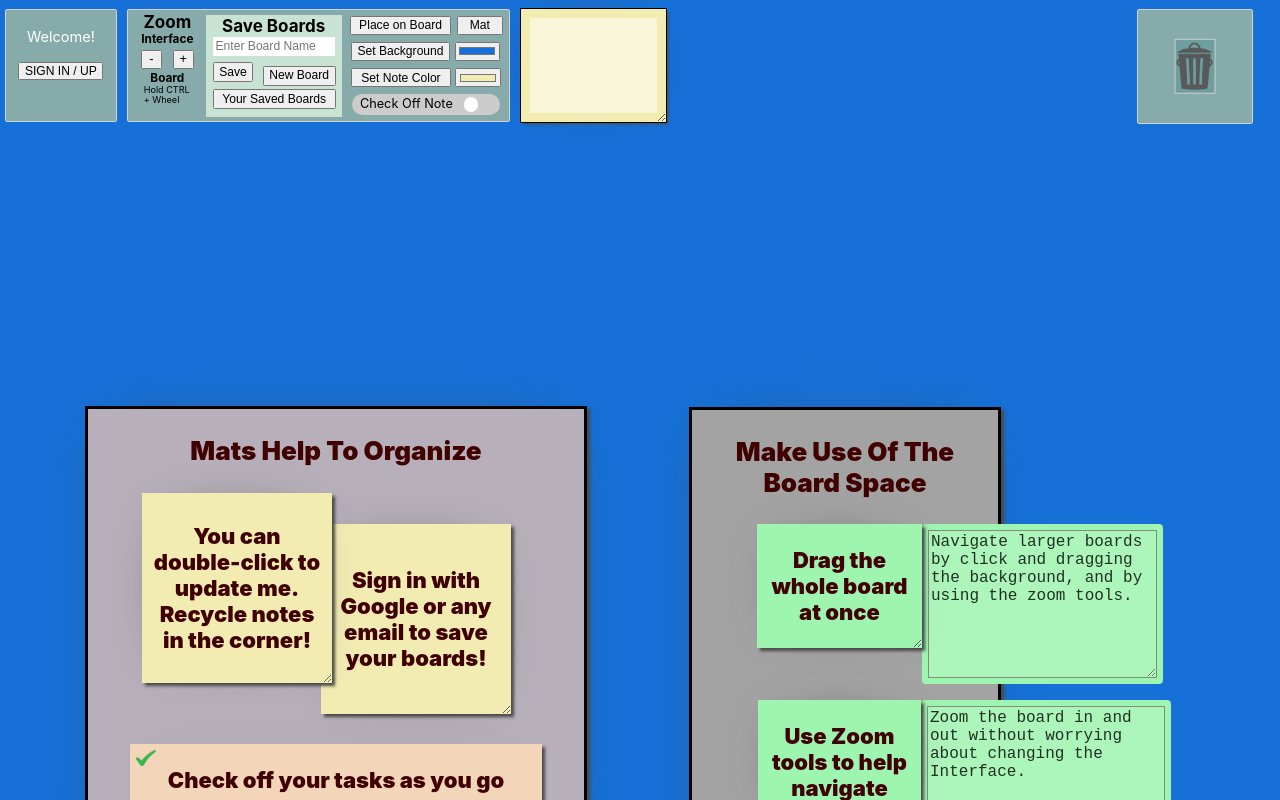
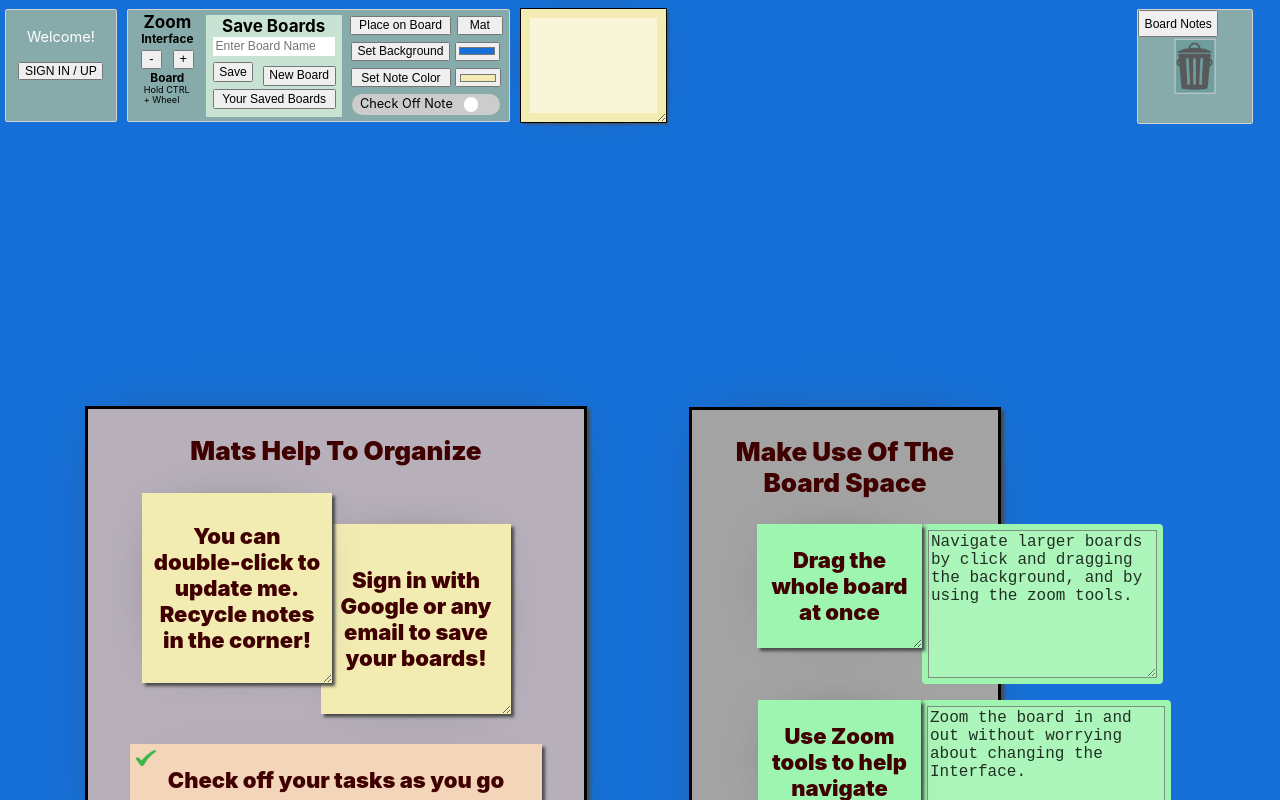
Before and after one commit to ashthomasweb/react--elephant-chart, a React (Create React App) app: page / in a window 1280 px wide. Built offline with nearby package versions, Linux system fonts and the light colour scheme; no server answers.

Commit message:
WIP developing method to find board position
Using getBoundingClientRect to compute relative board position. Will use
to more appropriately position new notes.

```diff
--- a/src/App.js
+++ b/src/App.js
@@ -52,6 +52,7 @@ class App extends Component {
     window.addEventListener('dragover', (e) => e.preventDefault(), false)
     window.addEventListener('dragend', (e) => e.preventDefault(), false)
     window.addEventListener('load', () => setZoom() )
+    window.addEventListener('click', (e) => console.log(e.target.scrollTop, e.target.scrollLeft))
   }
 
   componentWillUnmount() {
--- a/src/components/board/board.component.jsx
+++ b/src/components/board/board.component.jsx
@@ -387,6 +387,13 @@ class Board extends Component {
     this.setState({ uiZoom })
   }
 
+  coordFinder = (e) => {
+    let x = this.$('.board-backing').getBoundingClientRect()
+
+    console.log(x)
+  }
+
+
   render() {
     return (
         <div
@@ -531,25 +538,28 @@ class Board extends Component {
               alt='Body of recycle can'
             />
           </div>
-        </div>
 
+          <button
+          type='button'
+          style={{
+            position: 'absolute',
+            height: '30px',
+            top: '0',
+            left: '0',
+            zIndex: '9999999999',
+          }}
+          onClick={() => {
+            // console.log(this.state.notes)
+            this.coordFinder()
+          }}
+          >
+          Board Notes
+        </button>
+
+            </div>
       </div>
     )
   }
 }
 
 export default Board
-
-
-
-        //   <button
-        //   type='button'
-        //   style={{
-        //     position: 'absolute',
-        //     height: '30px',
-        //     top: '0',
-        //     zIndex: '9999999999',
-        //   }}
-        //   onClick={() => console.log(this.state.notes)}>
-        //   Board Notes
-        // </button>
```
